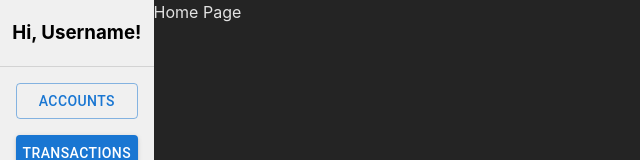
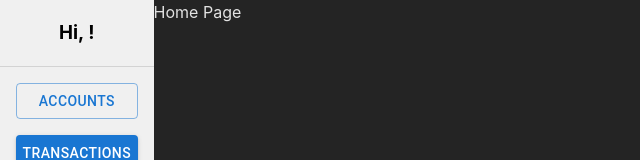
Before and after one commit to CalvinChanCan/gpa-ui, a React (Vite) app: page / in a window 1280 px wide. Shown: the top 160 px of the page, without its empty margins (0-640 px from the left). Built offline with nearby package versions, Linux system fonts and the light colour scheme.

Commit message:
Retrieve user's first name from local storage.

```diff
--- a/src/components/Sidebar/Sidebar.tsx
+++ b/src/components/Sidebar/Sidebar.tsx
@@ -1,11 +1,19 @@
-import React from 'react';
+import React, {useEffect, useState} from 'react';
 import {List, ListItem, Divider} from '@mui/material';
 import './Sidebar.scss';
 import Button from "@mui/material/Button";
 import {useNavigate} from "react-router-dom";
+import {getUserFromLocalStorage} from "../../utils/localStorageUtils";
+import {User} from "../../types/user";
 
 export default function Sidebar() {
     const navigate = useNavigate();
+    const [currentUser, setCurrentUser] = useState<User | null>(null)
+
+    useEffect(() => {
+        const user = getUserFromLocalStorage()
+        setCurrentUser(user)
+    }, [])
 
     const handleTransactionsClick = () => {
         navigate('/transactions?show=all');
@@ -18,7 +26,7 @@ export default function Sidebar() {
     return (
         <div className="sidebar-container">
             <div className="sidebar">
-                <h3>Hi, Username!</h3>
+                <h3>Hi, {currentUser?.first_name}!</h3>
                 <Divider/>
                 <List>
                     <ListItem>
```
